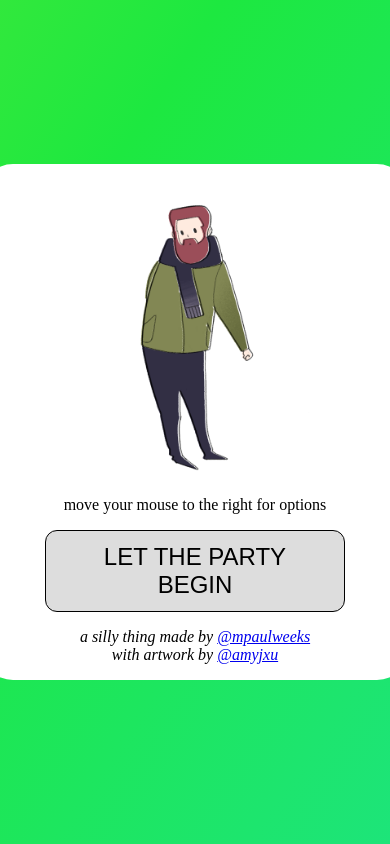
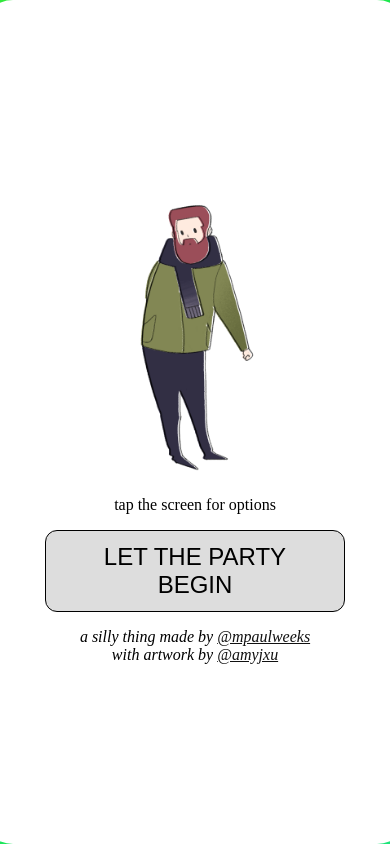
Before and after one commit to mpaulweeks/floss, a Next.js app: page / in a window 390 px wide. Built offline with nearby package versions, Linux system fonts and the light colour scheme.

Commit message:
add mobile styling

```diff
--- a/comp/Splash.tsx
+++ b/comp/Splash.tsx
@@ -13,8 +13,11 @@ export function Splash(props: {
         <div>
           <WelcomePreview settings={props.settings} />
         </div>
-        <div>
+        <div className="desktop">
           move your mouse to the right for options
+        </div>
+        <div className="mobile">
+          tap the screen for options
         </div>
         <div>
           <button className={rainbowStyles.hoverbow} onClick={props.onConfirm}>
--- /dev/null
+++ b/pages/_app.tsx
@@ -0,0 +1,6 @@
+import '@/styles/globals.css'
+import type { AppProps } from 'next/app'
+
+export default function App({ Component, pageProps }: AppProps) {
+  return <Component {...pageProps} />
+}
--- a/styles/Splash.module.css
+++ b/styles/Splash.module.css
@@ -36,3 +36,9 @@
   color: black;
   background-color: #ddd;
 }
+
+@media (max-width: 600px) {
+  .instructions {
+    flex: 1;
+  }
+}
--- a/styles/globals.css
+++ b/styles/globals.css
@@ -105,3 +105,14 @@ a {
     color-scheme: dark;
   }
 }
+
+@media (max-width: 600px) {
+  .desktop {
+    display: none;
+  }
+}
+@media (min-width: 601px) {
+  .mobile {
+    display: none;
+  }
+}
```
